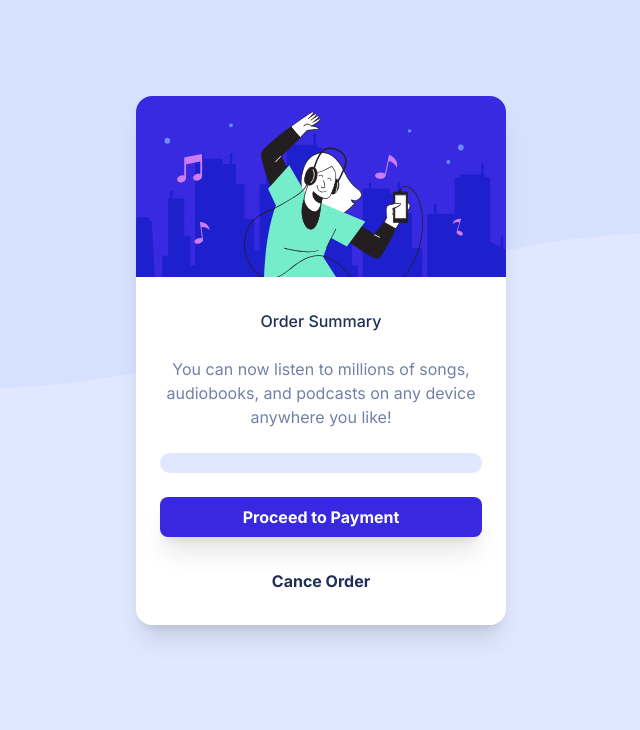
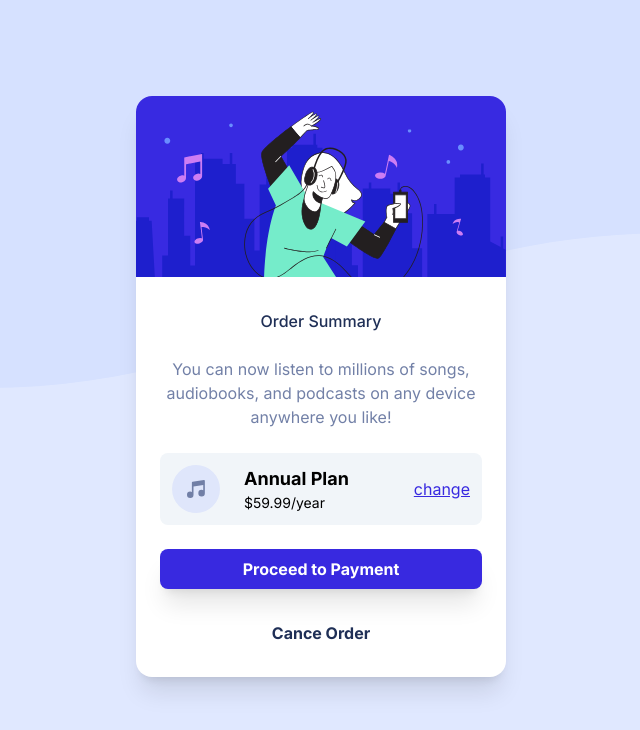
Before and after one commit to rajamasker07/order-summary-component, a Next.js app: page / in a window 1280 px wide. Shown: the top 730 px of the page, without its empty margins (319-959 px from the left). Built offline with nearby package versions, Linux system fonts and the light colour scheme.

Commit message:
add payment component

```diff
--- a/app/components/payment-plan.tsx
+++ b/app/components/payment-plan.tsx
@@ -1,9 +1,25 @@
 import React from 'react'
+import iconMusic from '@/assets/icon-music.svg'
+import Image from 'next/image'
+import Link from 'next/link'
 
 export default function PaymentPlan() {
   return (
-    <div className='inline-flex place-content-center w-full h-5 rounded-2xl bg-primary-pale-blue'>
-
+    <div className='inline-flex place-items-center w-full h-fit rounded-lg p-3 justify-between bg-slate-100'>
+      <div className='inline-flex gap-6'>
+        <Image src={iconMusic} alt='icon-music' className=""/>
+        <div className='text-left'>
+          <h1 className='font-bold text-lg'>
+            Annual Plan
+          </h1>
+          <p className='text-sm font-normal'>
+            $59.99/year
+          </p>
+        </div>
+      </div>
+      <Link href="#" className="underline text-primary-bright-blue">
+        change
+      </Link>
     </div>
   )
 }
```
